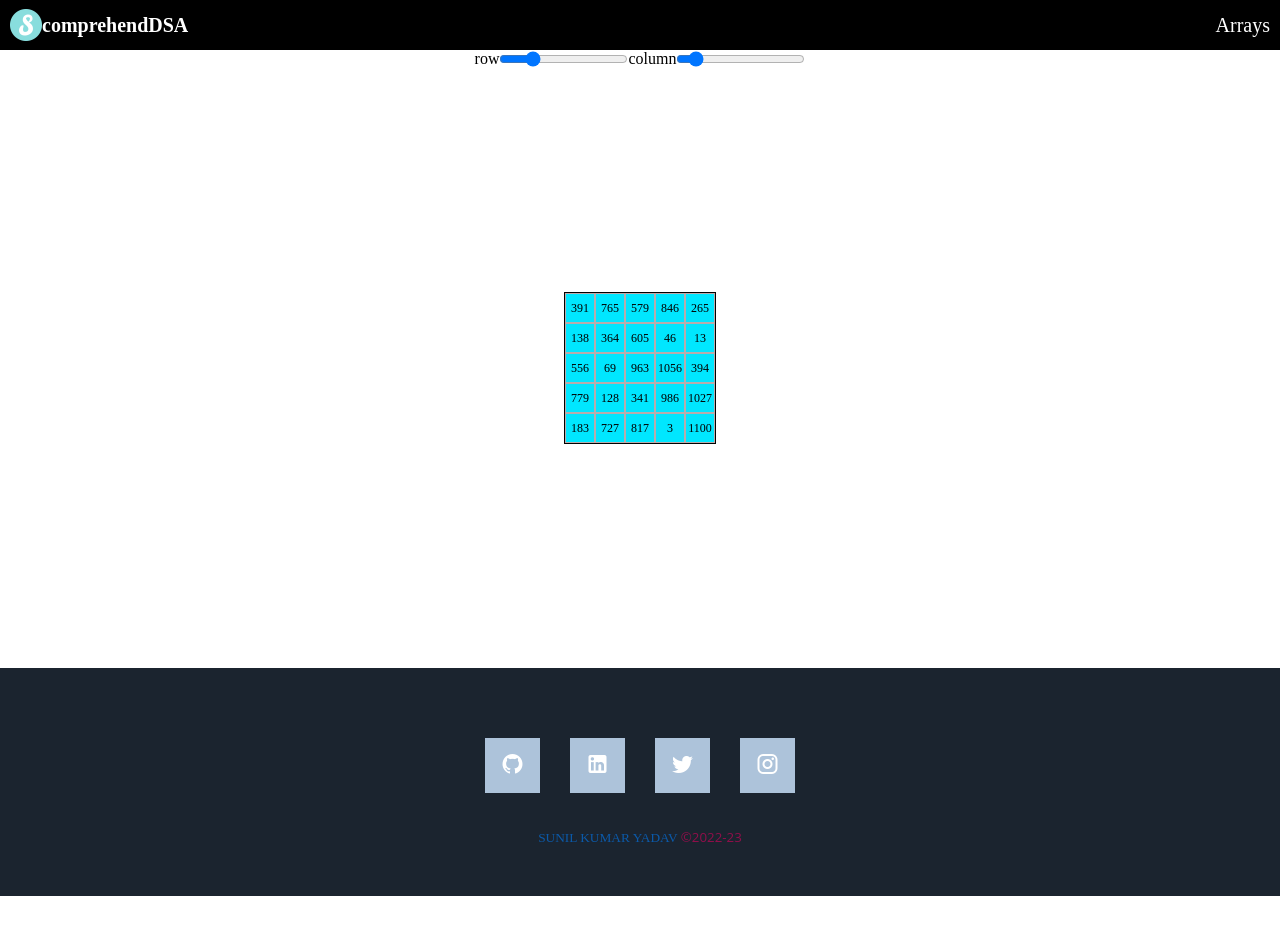
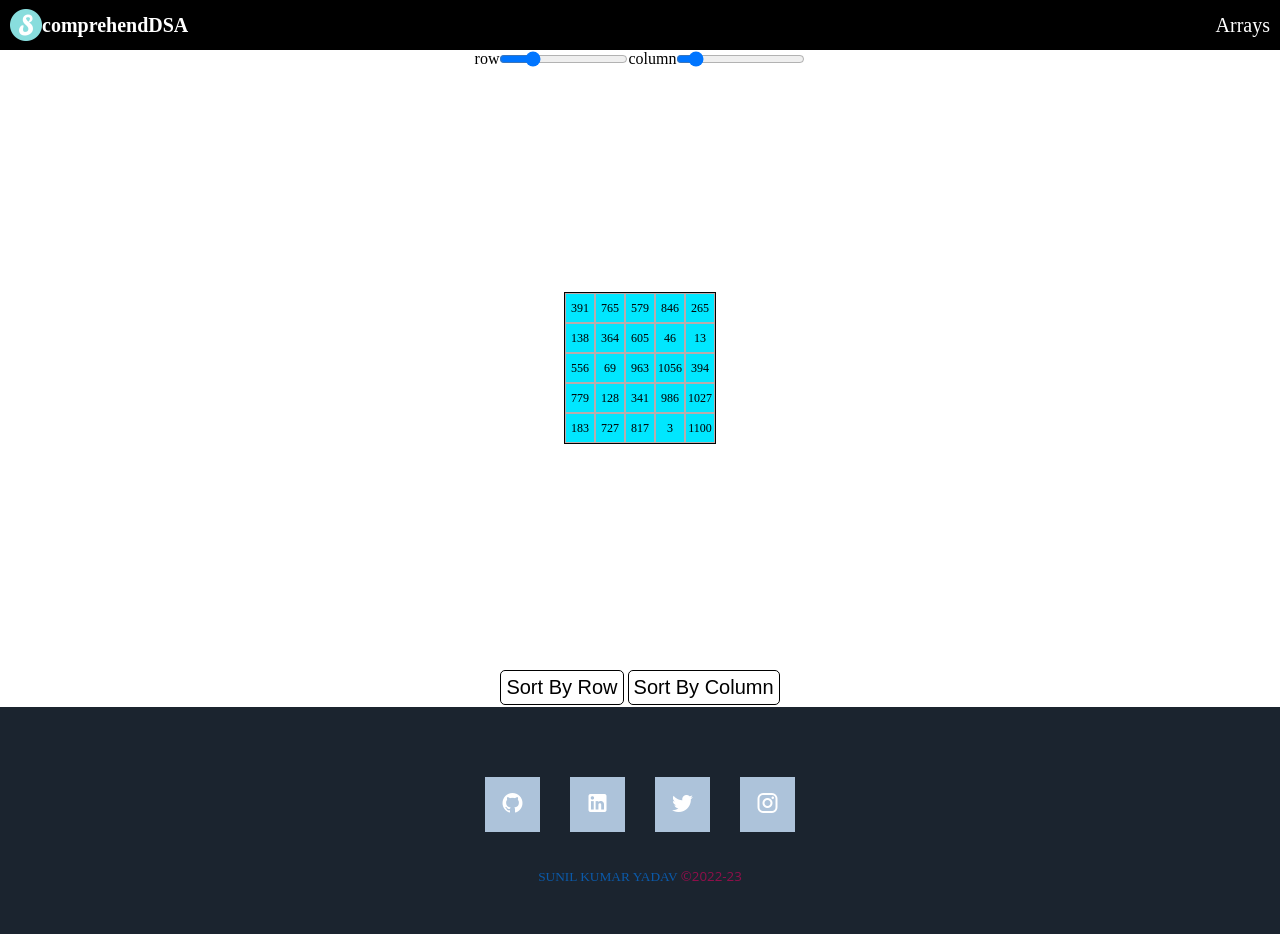
Before and after one commit to SunilKuYadav/ComprehendDSA, a React (Vite) app: page /matrix in a window 1280 px wide. Before the commit the page ends 896 px from the top, so only its background shows below. Built offline with nearby package versions, Linux system fonts and the light colour scheme.

Commit message:
Add: sorting functionality

```diff
--- a/src/pages/matrixGrid/index.tsx
+++ b/src/pages/matrixGrid/index.tsx
@@ -2,7 +2,7 @@ import { useEffect, useState } from "react";
 
 import { GetMatrix } from "../../components";
 import { useWindowSize } from "../../hooks";
-import { getArrays } from "../../utils";
+import { bubbleSort, getArrays, mergeSort, wait } from "../../utils";
 
 const MatrixGrid = () => {
   const [rowsCount, setRowsCount] = useState<number>(5);
@@ -20,6 +20,46 @@ const MatrixGrid = () => {
   // handle column count change
   const handleColumnCountChange = (e: any) =>
     setColumnCount(() => parseInt(e.target.value));
+
+  const updateUI = (data: any[], row: number) => {
+    let res = data;
+    let temp = dataSet;
+    temp[row] = res;
+    setDataSet(() => [...temp]);
+  };
+
+  const updateUI2 = (data: any[], row: number) => {
+    let tempArray = dataSet;
+    for (let j = 0; j < rowsCount; j++) {
+      tempArray[j][row] = data[j];
+    }
+    setDataSet(() => [...tempArray]);
+  };
+
+  const handleSort2dArrayByRow = async () => {
+    for (let i = 0; i < rowsCount; i++) {
+      await mergeSort(dataSet[i], 0, dataSet[i].length - 1, 1, (data: any[]) =>
+        updateUI(data, i)
+      );
+    }
+  };
+  const handleSort2dArrayByColumn = async () => {
+    for (let i = 0; i < columnCount; i++) {
+      let tempArray = [];
+      for (let j = 0; j < rowsCount; j++) {
+        tempArray.push(dataSet[j][i]);
+        console.log(j, i);
+      }
+      await mergeSort(tempArray, 0, tempArray.length - 1, 1, (data: any[]) =>
+        updateUI2(data, i)
+      );
+    }
+  };
+
+  const handleSortArray = async () => {
+    await handleSort2dArrayByColumn();
+    await handleSort2dArrayByRow();
+  };
 
   // update data set on col or row change
   useEffect(
@@ -64,6 +104,20 @@ const MatrixGrid = () => {
       >
         <GetMatrix data={dataSet} total={columnCount * rowsCount} />
       </div>
+      <div>
+        <button className="btn" onClick={handleSort2dArrayByRow}>
+          Sort by row
+        </button>
+        <button className="btn" onClick={handleSort2dArrayByColumn}>
+          Sort by column
+        </button>
+        {/* <button className="btn" onClick={handleSort2dArrayByRow}>
+          full Sort by row
+        </button>
+        <button className="btn" onClick={handleSort2dArrayByColumn}>
+          full Sort by column
+        </button> */}
+      </div>
     </div>
   );
 };
```
